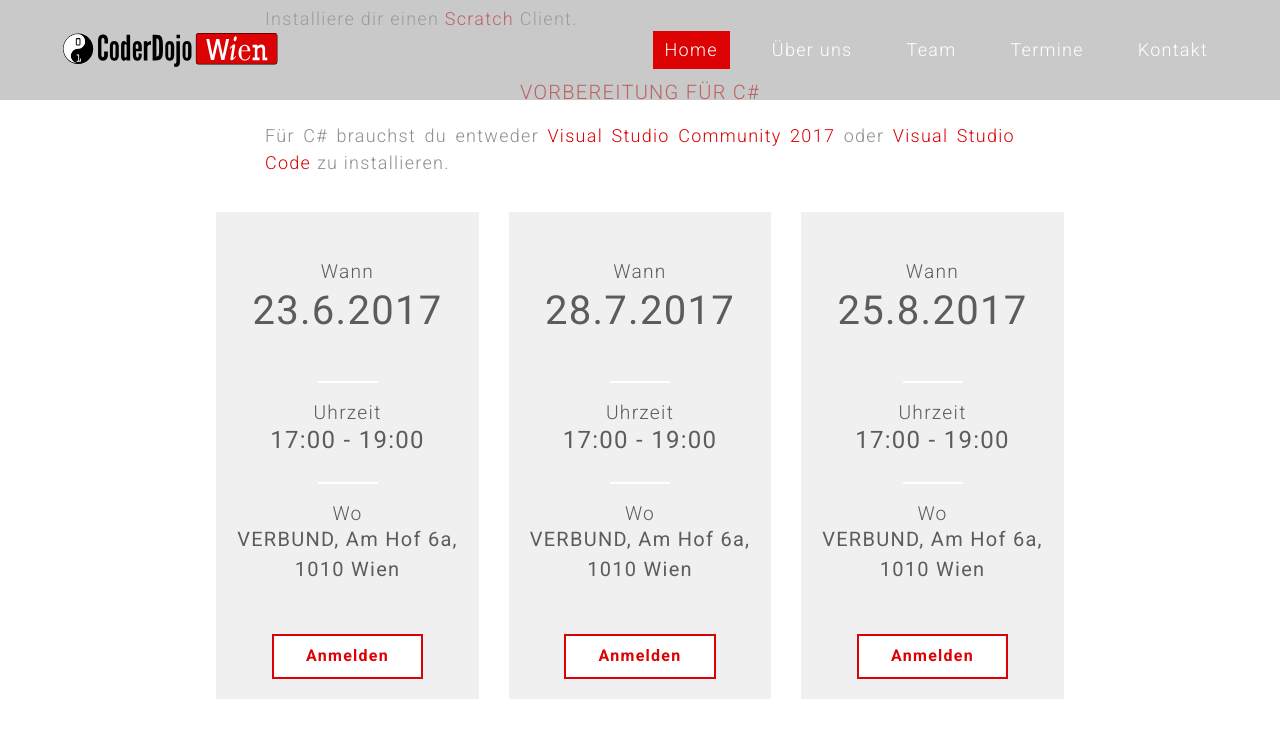
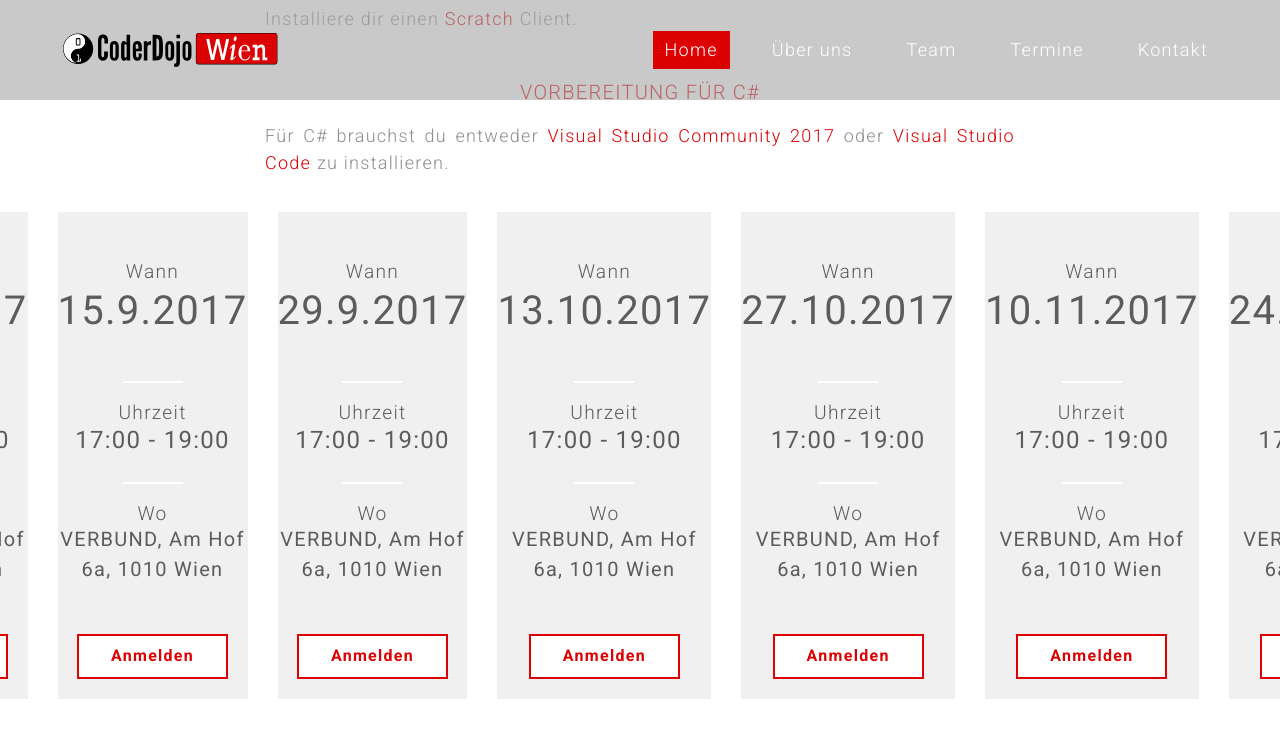
Before and after one commit to coderdojo-wien/coderdojo-wien.github.io, a Jekyll site: the page built from index.html, in a window 1280 px wide and 900 px high, scrolled down 4177 px. Shown: the top 738 px of the window. Built offline with Jekyll 4.4.1, drawn with Linux system fonts in a browser that asks for light colours; nearby versions of some CDN libraries; comment, search, counter and statistics services are not loaded.

Commit message:
Added new events for september, october and november.

```diff
--- a/_data/events.yml
+++ b/_data/events.yml
@@ -1,19 +1,34 @@
-- event-date: 23.6.2017
-  event-time: 17:00 - 19:00
-  event-place: <a href="#main-event-place-map">VERBUND, Am Hof 6a, 1010 Wien</a>
-  event-registration-url: "https://www.eventbrite.de/e/coderdojo-wien-verbund-tickets-33919136049"
-
-- event-date: 28.7.2017
-  event-time: 17:00 - 19:00
-  event-place: <a href="#main-event-place-map">VERBUND, Am Hof 6a, 1010 Wien</a>
-  event-registration-url: "https://www.eventbrite.de/e/coderdojo-wien-verbund-tickets-34788013886"
-
 - event-date: 25.8.2017
   event-time: 17:00 - 19:00
   event-place: <a href="#main-event-place-map">VERBUND, Am Hof 6a, 1010 Wien</a>
   event-registration-url: "https://www.eventbrite.de/e/coderdojo-wien-verbund-tickets-34788014889"
 
-# - event-date: 9.6.2017
-#   event-time: 17:00 - 19:00
-#   event-place: <a href="#main-event-place-map">VERBUND, Am Hof 6a, 1010 Wien</a>
-#   event-registration-url:
+- event-date: 15.9.2017
+  event-time: 17:00 - 19:00
+  event-place: <a href="#main-event-place-map">VERBUND, Am Hof 6a, 1010 Wien</a>
+  event-registration-url: "https://www.eventbrite.de/e/coderdojo-wien-verbund-tickets-36696863306"
+
+- event-date: 29.9.2017
+  event-time: 17:00 - 19:00
+  event-place: <a href="#main-event-place-map">VERBUND, Am Hof 6a, 1010 Wien</a>
+  event-registration-url: "https://www.eventbrite.de/e/coderdojo-wien-verbund-tickets-36696864309"
+
+- event-date: 13.10.2017
+  event-time: 17:00 - 19:00
+  event-place: <a href="#main-event-place-map">VERBUND, Am Hof 6a, 1010 Wien</a>
+  event-registration-url: "https://www.eventbrite.de/e/coderdojo-wien-verbund-tickets-36696865312"
+
+- event-date: 27.10.2017
+  event-time: 17:00 - 19:00
+  event-place: <a href="#main-event-place-map">VERBUND, Am Hof 6a, 1010 Wien</a>
+  event-registration-url: "https://www.eventbrite.de/e/coderdojo-wien-verbund-tickets-36696866315"
+
+- event-date: 10.11.2017
+  event-time: 17:00 - 19:00
+  event-place: <a href="#main-event-place-map">VERBUND, Am Hof 6a, 1010 Wien</a>
+  event-registration-url: "https://www.eventbrite.de/e/coderdojo-wien-verbund-tickets-36696867318"
+
+- event-date: 24.11.2017
+  event-time: 17:00 - 19:00
+  event-place: <a href="#main-event-place-map">VERBUND, Am Hof 6a, 1010 Wien</a>
+  event-registration-url: "https://www.eventbrite.de/e/coderdojo-wien-verbund-tickets-36696868321"
```
